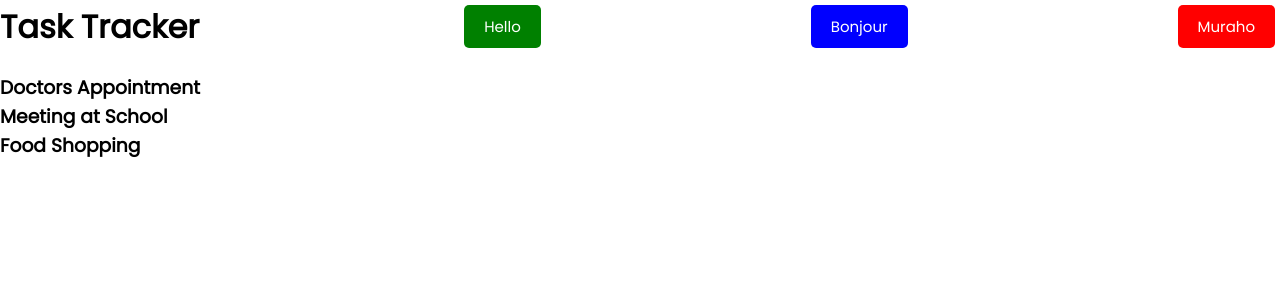
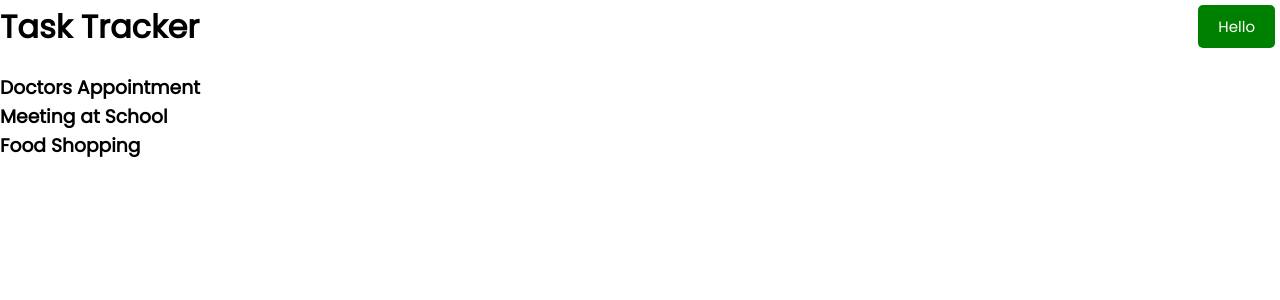
Before and after one commit to SauveJeanLuc/react-task-tracker, a React (Create React App) app: page / in a window 1280 px wide. Shown: the top 300 px of the page. Built offline with nearby package versions, Linux system fonts and the light colour scheme; the HTML template or start-up script is replaced by a standard one.

Commit message:
Removed unused buttons

```diff
--- a/src/components/Header.js
+++ b/src/components/Header.js
@@ -11,8 +11,6 @@ const Header = ({ title }) => {
         <header className='header'>
             <h1>{title}</h1>
             <Button color='green' text='Hello' onClick={onClick}/>
-            <Button color='blue' text='Bonjour' />
-            <Button color='red' text='Muraho'/>
         </header>
     )
 }
```
